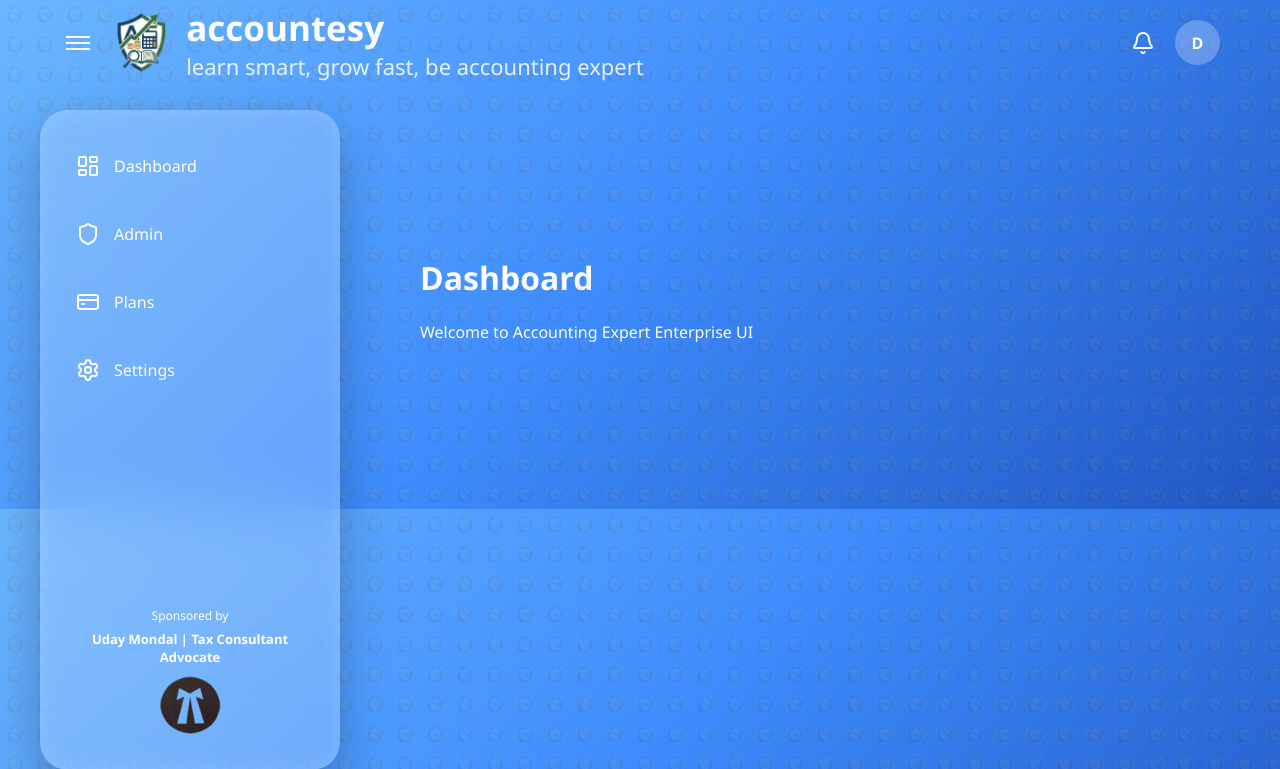
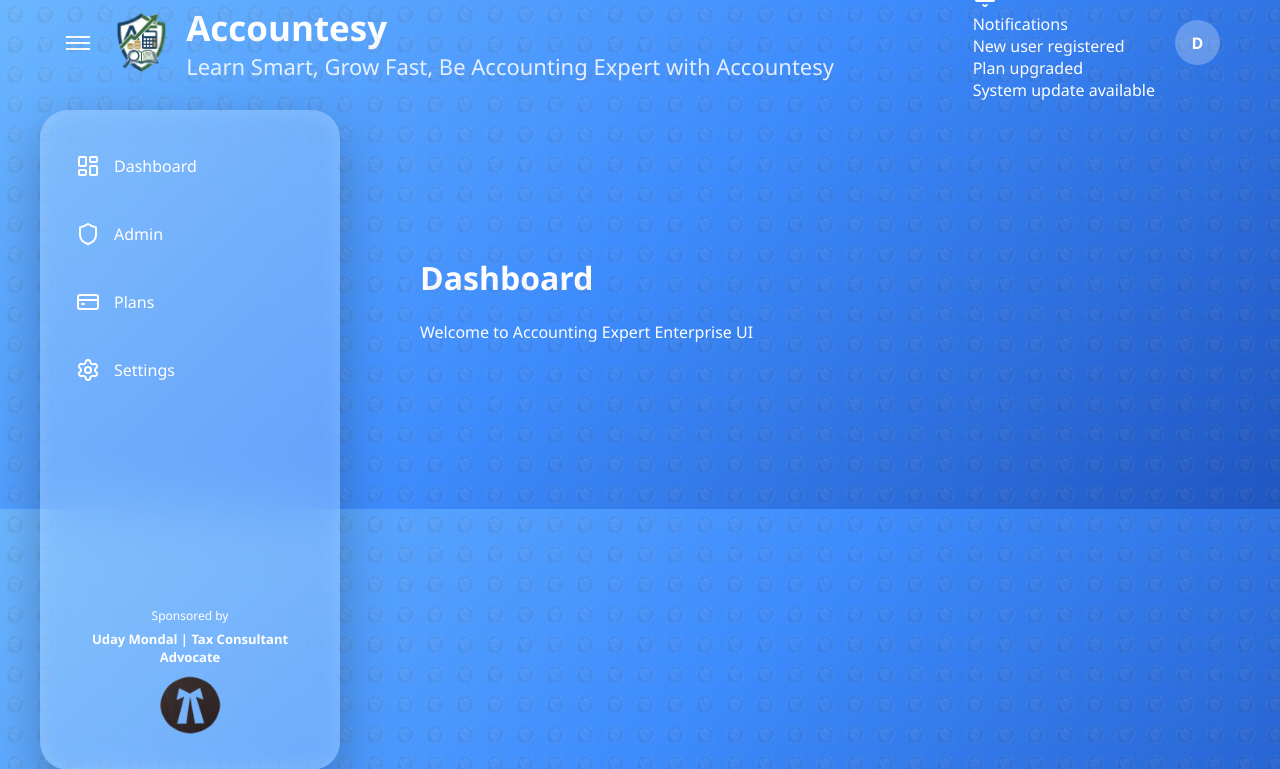
Before and after one commit to debasishbiswas375-bot/AccountingExpert, a FastAPI app: page / in a window 1280 px wide. Shown: the top 769 px of the page. Run offline with FastAPI, Linux system fonts and the light colour scheme; parts of the project's set-up code (start-up, migrations or seed data) failed here and were passed over.

Commit message:
Update base.html

```diff
--- a/app/templates/base.html
+++ b/app/templates/base.html
@@ -1,11 +1,13 @@
 <!DOCTYPE html>
 <html>
 <head>
-    <title>accountesy</title>
+    <title>Accountesy</title>
     <meta name="viewport" content="width=device-width, initial-scale=1.0">
 
-    <!-- Favicon -->
     <link rel="icon" type="image/png" href="/static/logo.png">
+
+    <!-- Google Font -->
+    <link href="https://fonts.googleapis.com/css2?family=Poppins:wght@400;500;600;700&display=swap" rel="stylesheet">
 
     <link rel="stylesheet" href="/static/style.css">
     <script src="https://unpkg.com/lucide@latest"></script>
@@ -27,16 +29,31 @@
         <img src="/static/logo.png" class="brand-logo">
 
         <div class="brand-text">
-            <div class="brand-name">accountesy</div>
+            <div class="brand-name">Accountesy</div>
             <div class="brand-tagline">
-                learn smart, grow fast, be accounting expert
+                Learn Smart, Grow Fast, Be Accounting Expert with Accountesy
             </div>
         </div>
     </div>
 
     <div class="top-right">
-        <i data-lucide="bell"></i>
 
+        <!-- Notification -->
+        <div class="notification-container">
+            <div class="notification-icon" onclick="toggleNotification()">
+                <i data-lucide="bell"></i>
+                <span class="notif-dot"></span>
+            </div>
+
+            <div class="notification-menu" id="notificationMenu">
+                <div class="notif-title">Notifications</div>
+                <div class="notif-item">New user registered</div>
+                <div class="notif-item">Plan upgraded</div>
+                <div class="notif-item">System update available</div>
+            </div>
+        </div>
+
+        <!-- Avatar -->
         <div class="avatar-container">
             <div class="avatar" onclick="toggleProfileMenu()">D</div>
 
@@ -46,11 +63,12 @@
                 <a href="#">Logout</a>
             </div>
         </div>
+
     </div>
 
 </div>
 
-<!-- ================= FLOATING SIDEBAR ================= -->
+<!-- ================= SIDEBAR ================= -->
 
 <div class="sidebar" id="sidebar">
 
@@ -78,7 +96,6 @@
 
     </div>
 
-    <!-- Sponsor -->
     <div class="sponsor-box">
         <div class="sponsor-title">Sponsored by</div>
         <div class="sponsor-name">
@@ -95,6 +112,8 @@
     {% block content %}{% endblock %}
 </div>
 
+<!-- ================= JS ================= -->
+
 <script>
 
 function toggleSidebar(){
@@ -105,9 +124,18 @@ function toggleProfileMenu(){
     document.getElementById("profileMenu").classList.toggle("show");
 }
 
+function toggleNotification(){
+    document.getElementById("notificationMenu").classList.toggle("show");
+}
+
 window.onclick = function(e){
+
     if(!e.target.closest('.avatar-container')){
-        document.getElementById("profileMenu").classList.remove("show");
+        document.getElementById("profileMenu")?.classList.remove("show");
+    }
+
+    if(!e.target.closest('.notification-container')){
+        document.getElementById("notificationMenu")?.classList.remove("show");
     }
 }
 
```
